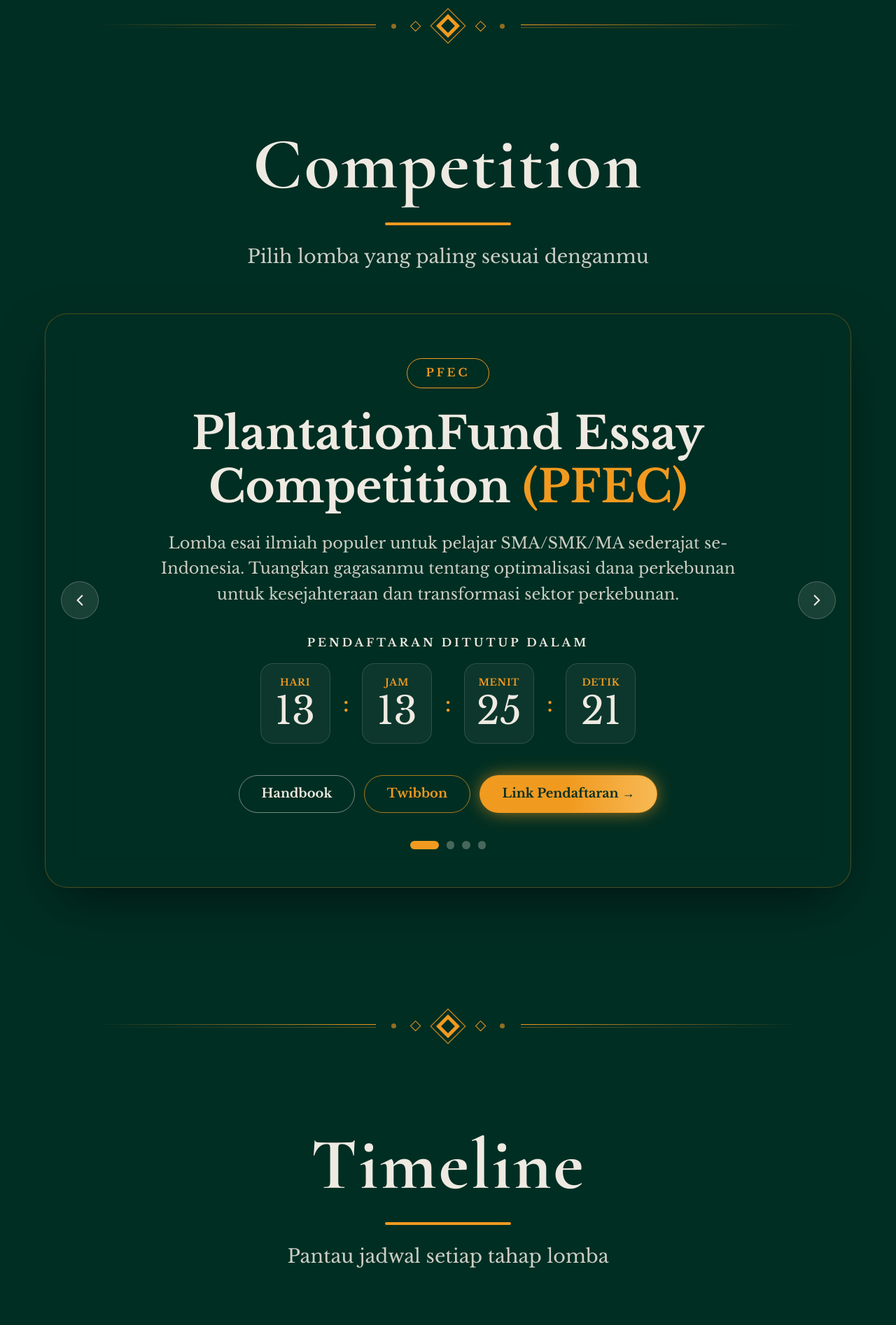
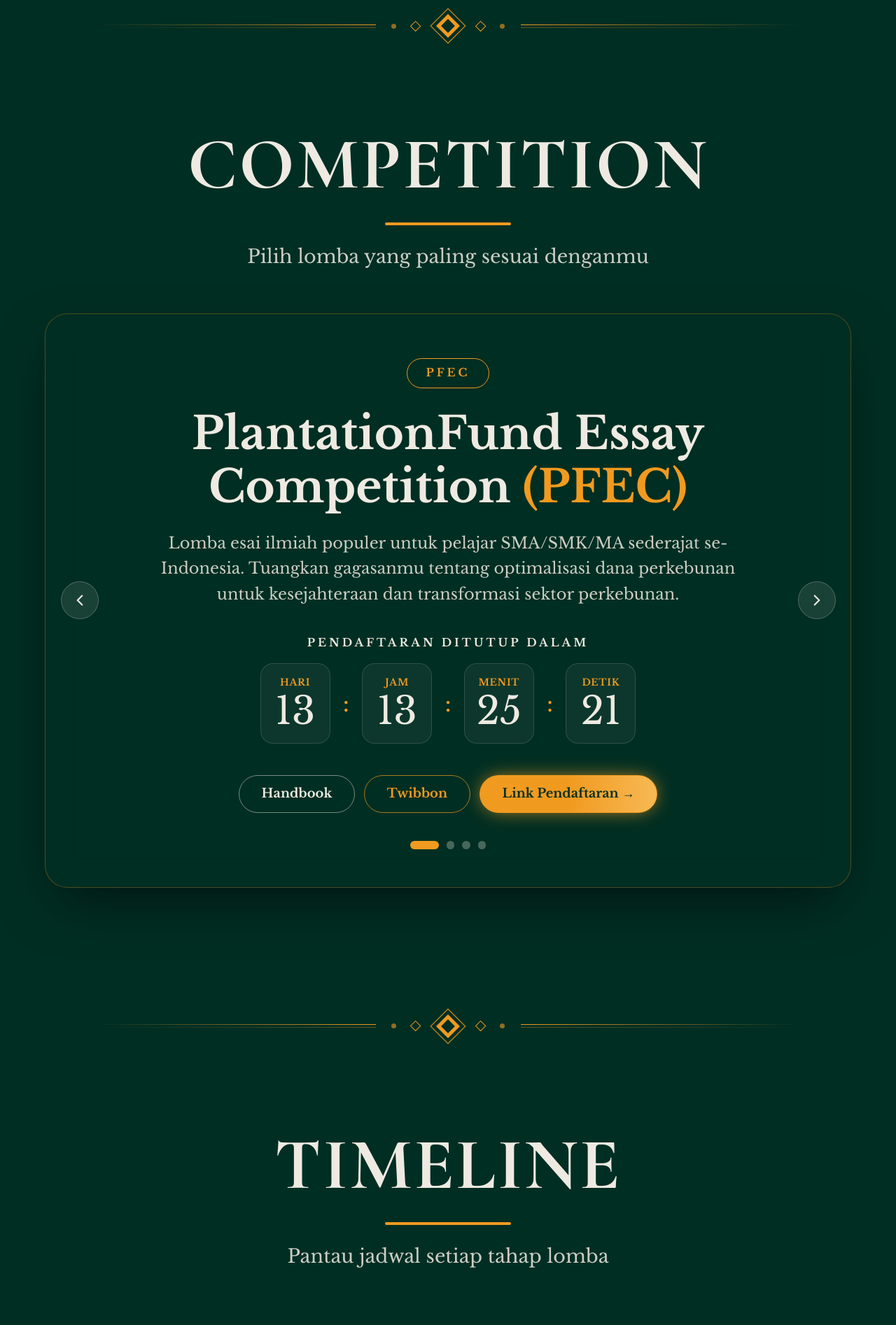
Before and after one commit to Stefanfoxa/Tfest, a React (Vite) app in the folder Tfest/: page / in a window 1280 px wide. Shown: the part 1722-3616 px from the top of the page at 70% size. Built offline with nearby package versions, Linux system fonts and the light colour scheme; a web font is replaced by a local one.

Commit message:
Update Home.tsx

```diff
--- a/Tfest/src/pages/Home.tsx
+++ b/Tfest/src/pages/Home.tsx
@@ -13,12 +13,12 @@ export default function Home() {
       <Divider />
 
       <section aria-label="Lomba" className="px-4 pb-16 md:pb-24">
-        <SectionTitle id="lomba" title="Competition" subtitle="Pilih lomba yang paling sesuai denganmu" />
+        <SectionTitle id="lomba" title="COMPETITION" subtitle="Pilih lomba yang paling sesuai denganmu" />
         <CompetitionSlider />
       </section>
 
       <Divider />
-      <SectionTitle id="timeline" title="Timeline" subtitle="Pantau jadwal setiap tahap lomba" />
+      <SectionTitle id="timeline" title="TIMELINE" subtitle="Pantau jadwal setiap tahap lomba" />
       <Timeline />
     </>
   )
```
